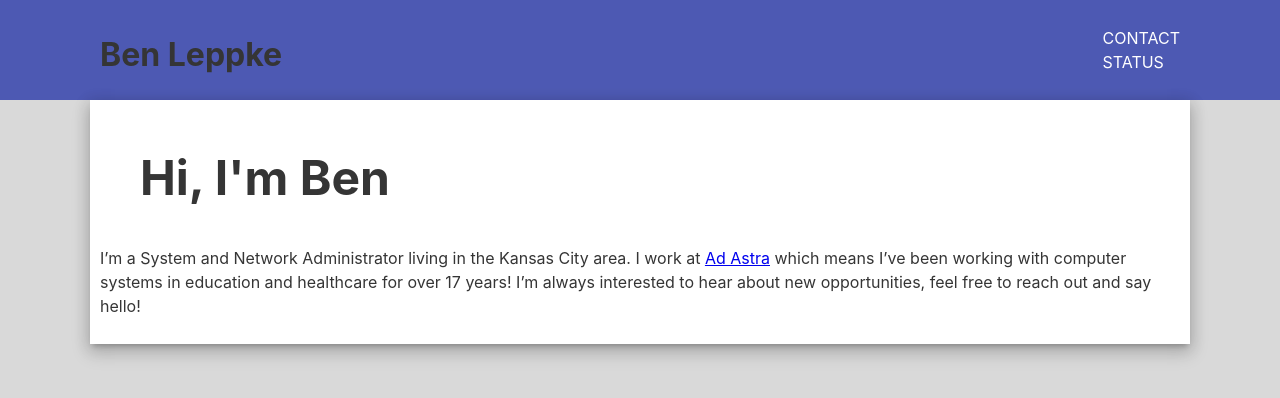
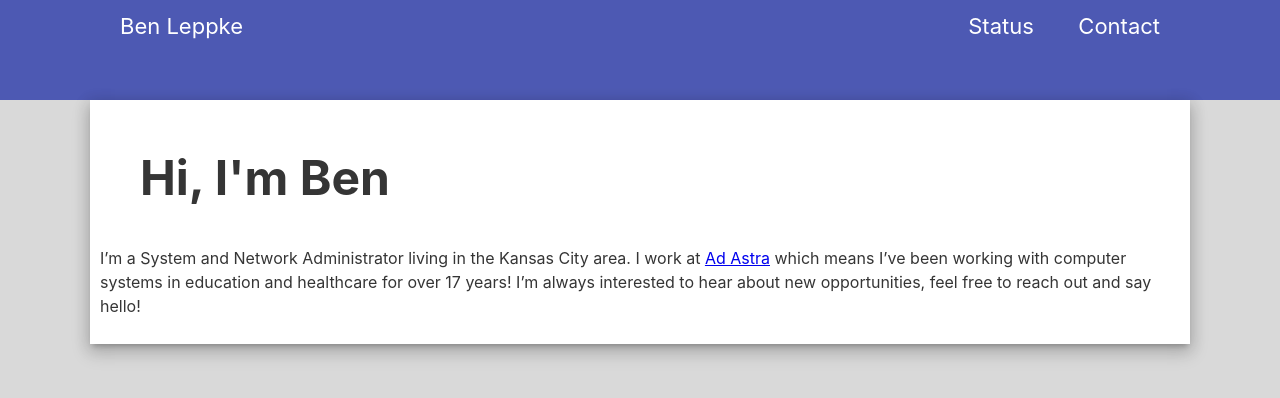
Before and after one commit to benleppke/benleppke.github.io, a Jekyll site: the page built from index.md, in a window 1280 px wide. Shown: the top 398 px of the page. Built offline with Jekyll 4.4.1, drawn with Linux system fonts in a browser that asks for light colours.

Commit message:
Navbar updates

```diff
--- a/_includes/head.html
+++ b/_includes/head.html
@@ -2,13 +2,13 @@
 <link rel="stylesheet" href="/assets/css/main.css">
 <title>{{ page.title }}</title>
 <div id="header">
-    <div class="nav_container">
-        <h1 style="float:left">{{ site.title }}</h1>
-        <div class="navbar">
-            <ul>
-                <li><a href="https://status.benleppke.com">Contact</a></li>
-                <li><a href="https://status.benleppke.com">Status</a></li>
-            </ul>
+    <div class="nav">
+        <div class = "nav-left">
+            <a href="https://benleppke.com">{{ site.title }}</a>
+        </div>
+        <div class="nav-right">
+            <a href="https://status.benleppke.com">Status</a>
+            <a href="https://status.benleppke.com">Contact</a>
         </div>
     </div>
 </div>
--- a/assets/css/main.css
+++ b/assets/css/main.css
@@ -18,42 +18,43 @@ body {
     background: #4D59B3;
 }
 
-.nav_container {
+.nav {
+    padding: 10px;
+    margin: auto;
     min-height: 80px;
     max-width: 1080px;
-    padding: 10px;
-    margin: auto;
 }
 
-.navbar {
+.nav a {
+    /* float: left; */
     color: white;
-    background: #4D59B3;
-    overflow: hidden;
+    text-align: center;
+    padding: 10px 20px;
+    font-size: 22px;
 }
 
-.navbar a,
-.navbar a:visited,
-.navbar a:hover {
+.nav a,
+.nav a:visited,
+.nav a:hover {
     text-decoration: none;
-    text-transform: uppercase;
+    /* text-transform: uppercase; */
 }
 
-.navbar a,
-.navbar a:visited {
+.nav a,
+.nav a:visited {
     color: white;
 }
 
-.navbar a:hover {
+.nav a:hover {
     color: black;
 }
 
-/* .navbar li {
+.nav-left {
     float: left;
-} */
+}
 
-.navbar ul {
+.nav-right {
     float: right;
-    list-style-type: none;
 }
 
 .wrapper {
@@ -69,31 +70,3 @@ body {
     float: left;
     padding: 20px;
 }
-
-/*
-img{
-    max-width:100%;
-    vertical-align:middle
-}
-
-ul,ol{
-    margin-left:30px
-}
-
-h1,h2,h3,h4,h5,h6{
-    font-weight:400
-}
-
-a{
-    color:#2a7ae2;
-    text-decoration:none
-}
-
-a:visited{
-    color:#1756a9
-}
-
-a:hover{
-    color:#111;
-    text-decoration:underline
-} */
```
